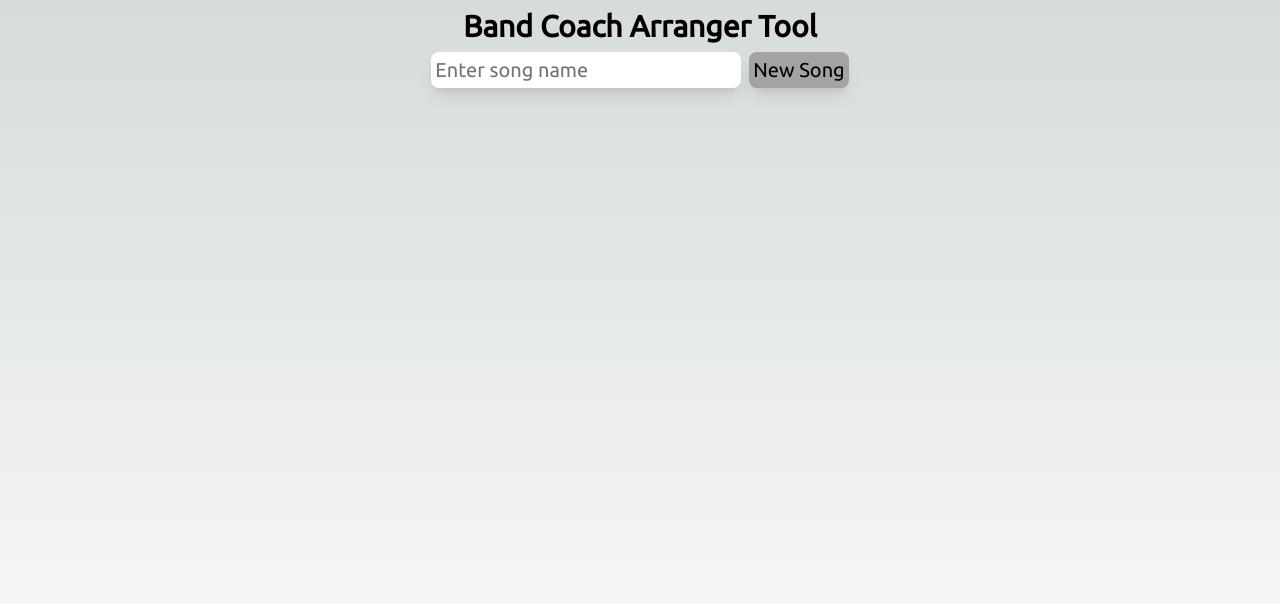
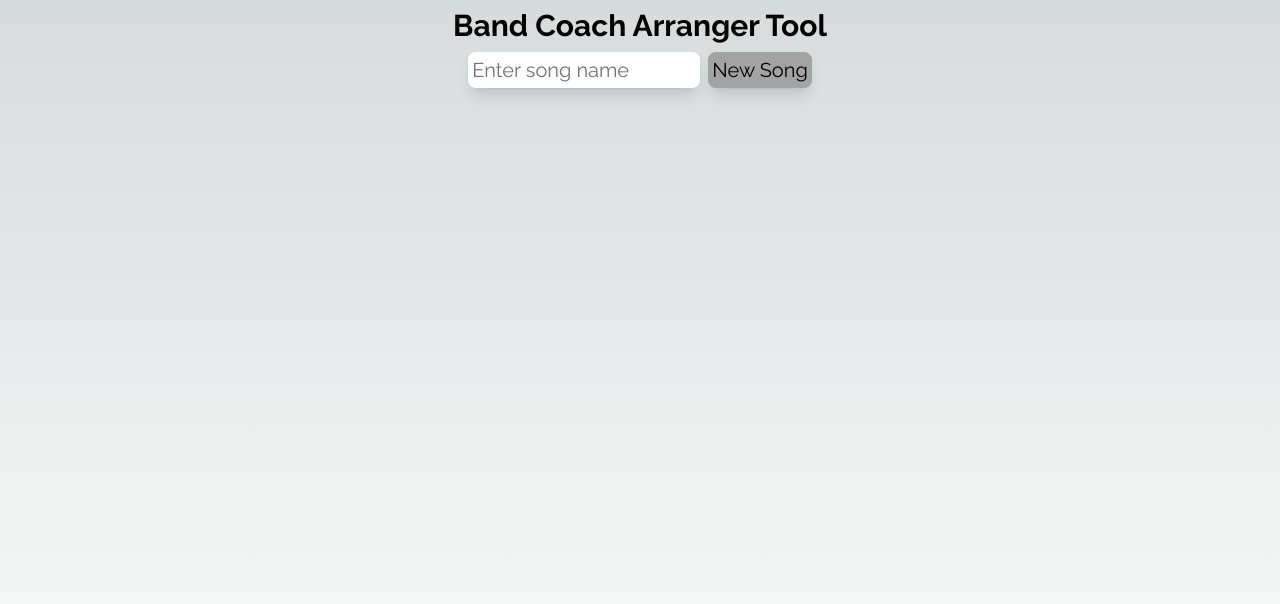
Before and after one commit to AdamSaunders26/iRock-Arranger, a Next.js app: page / in a window 1280 px wide. Shown: the top 604 px of the page. Built offline with nearby package versions, Linux system fonts and the light colour scheme.

Commit message:
update font

```diff
--- a/app/layout.tsx
+++ b/app/layout.tsx
@@ -1,10 +1,11 @@
 import type { Metadata } from "next";
-import { Inter, Ubuntu } from "next/font/google";
+import { Inter, Ubuntu, Raleway } from "next/font/google";
 import { IRockContextProvider } from "./Context";
 import "./globals.css";
 
 const inter = Inter({ subsets: ["latin"] });
 const ubuntu = Ubuntu({ weight: "400", subsets: ["latin"] });
+const raleway = Raleway({ subsets: ["latin"] });
 
 export const metadata: Metadata = {
   title: "Band Coach Arranger Tool",
@@ -19,7 +20,7 @@ export default function RootLayout({
   return (
     <html lang="en">
       <IRockContextProvider>
-        <body className={ubuntu.className}>{children}</body>
+        <body className={raleway.className}>{children}</body>
       </IRockContextProvider>
     </html>
   );
```
